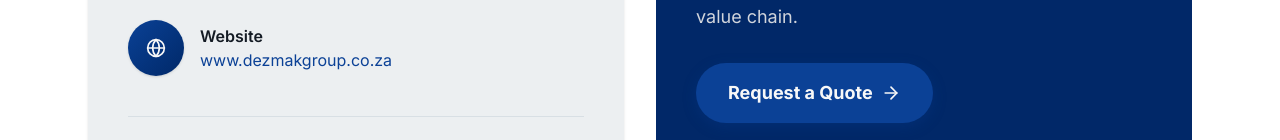
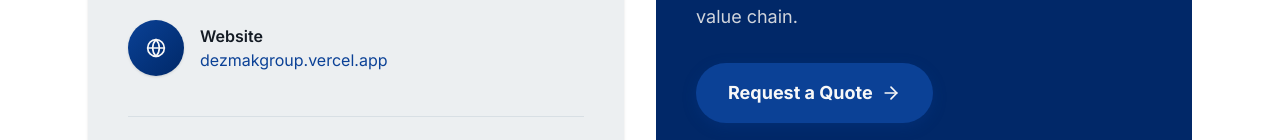
Before and after one commit to Gvllvnt/DezmakGroup, a Next.js app: page / in a window 1280 px wide. Shown: the part 5735-5875 px from the top of the page. Built offline with nearby package versions, Linux system fonts and the light colour scheme.

Commit message:
update website

```diff
--- a/components/contact-section.tsx
+++ b/components/contact-section.tsx
@@ -22,8 +22,8 @@ const contactInfo = [
   {
     icon: Globe,
     label: "Website",
-    value: "www.dezmakgroup.co.za",
-    href: "https://www.dezmakgroup.co.za",
+    value: "dezmakgroup.vercel.app",
+    href: "dezmakgroup.vercel.app",
   },
 ]
 
```
